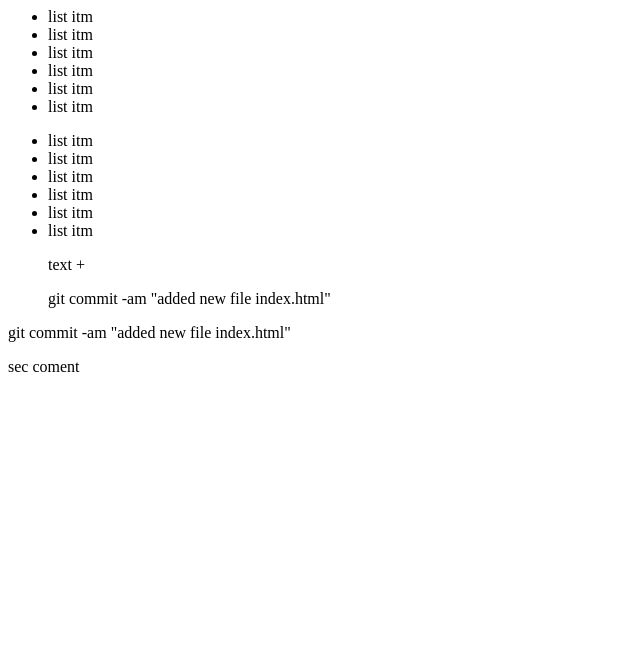
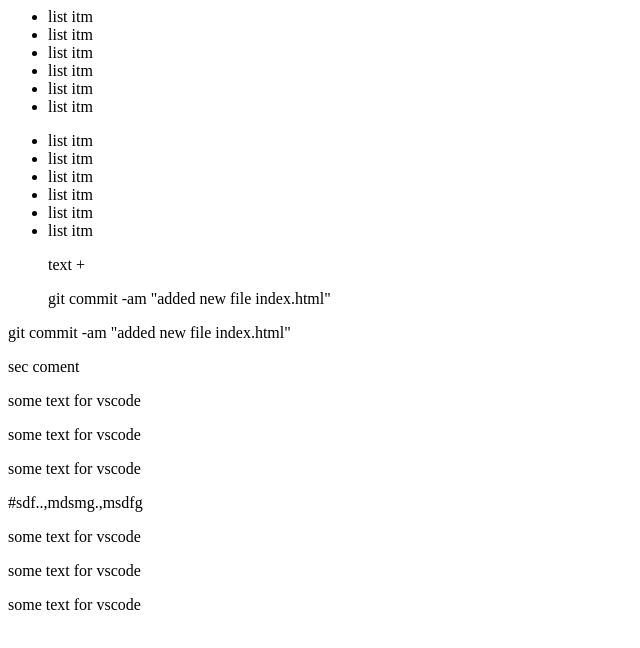
Before and after one commit to yuriy49/git_start_yura, a plain HTML site: page index.html in a window 1280 px wide. Shown: the whole page, without its empty margins (0-640 px from the left). Drawn offline with Linux system fonts and the light colour scheme.

Commit message:
vs code commit

```diff
--- a/index.html
+++ b/index.html
@@ -27,3 +27,13 @@
 <script>
   window.alert(1);
 </script>
+<p>some text for vscode </p>
+<p>some text for vscode </p>
+<p>some text for vscode </p>
+
+
+#sdf..,mdsmg.,msdfg
+
+<p>some text for vscode </p>
+<p>some text for vscode </p>
+<p>some text for vscode </p>
```
